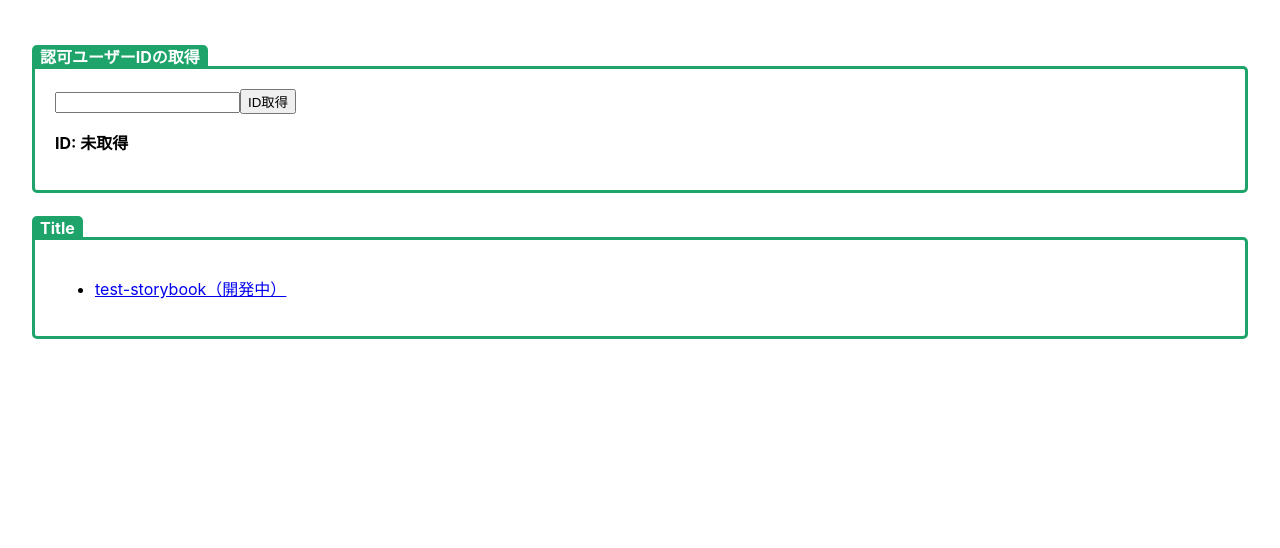
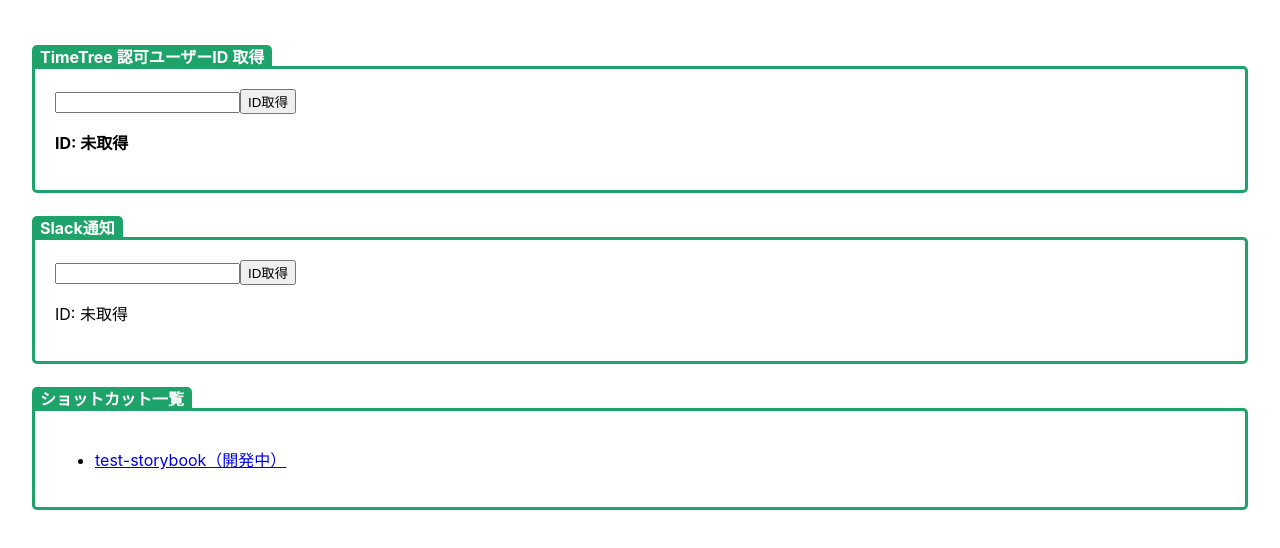
Before and after one commit to PheasantDevil/test-various-tools, a React (Create React App) app: page / in a window 1280 px wide. Shown: the top 548 px of the page. Built offline with nearby package versions, Linux system fonts and the light colour scheme.

Commit message:
chore: wip

```diff
--- a/src/App.tsx
+++ b/src/App.tsx
@@ -1,7 +1,8 @@
 import React from 'react';
 import './App.scss';
 // import ReactApp from './components/molucules/ReactApp/ReactApp';
-import IdInfo from 'components/molucules/IdInfo/IdInfo';
+import TimeTreeIdInfo from 'components/organism/TimeTree/IdInfo/IdInfo';
+import SlackNotification from 'components/organism/slack/slackNotification';
 import CommonFrame from 'components/molucules/CommonFrame/CommonFrame';
 import ShortcutList from 'components/molucules/shortcut-list/shortcut-list';
 
@@ -10,13 +11,19 @@
     <div className="App">
       {/* <ReactApp /> */}
       <CommonFrame
-        viewComponent={<IdInfo />}
-        componentName="idInfo"
-        frameTitle="認可ユーザーIDの取得"
+        viewComponent={<TimeTreeIdInfo />}
+        componentName="timetreeIdInfo"
+        frameTitle="TimeTree 認可ユーザーID 取得"
+      />
+      <CommonFrame
+        viewComponent={<SlackNotification />}
+        componentName="slackNotification"
+        frameTitle='Slack通知'
       />
       <CommonFrame
         viewComponent={<ShortcutList />}
         componentName="shortcutList"
+        frameTitle='ショットカット一覧'
       />
     </div>
   );
--- a/src/components/molucules/CommonFrame/CommonFrame.scss
+++ b/src/components/molucules/CommonFrame/CommonFrame.scss
@@ -23,7 +23,8 @@
     padding: 20px;
     font-size: 100%;
     margin-bottom: 10px;
-    &.idInfo {
+    &.timetreeIdInfo,
+    &.slackNotification {
       display: block;
     }
   }
--- /dev/null
+++ b/src/components/organism/TimeTree/IdInfo/IdInfo.scss
@@ -0,0 +1,3 @@
+.IdInfo {
+  font-weight: bold;
+}
--- /dev/null
+++ b/src/components/organism/slack/slackNotification.tsx
@@ -0,0 +1,79 @@
+import React from 'react';
+import './slackNotification.scss';
+
+interface State {
+  idInfo: string;
+  inputPersonalAccessToken: string;
+}
+class SlackNotification extends React.Component<{}, State> {
+  constructor(props: any) {
+    super(props);
+    this.state = { idInfo: '未取得', inputPersonalAccessToken: '' };
+    this.handleClick = this.handleClick.bind(this);
+  }
+  label = 'ID取得';
+  timetreeApi = process.env.REACT_APP_TIMETREE_API;
+
+  handleClick(path: string) {
+    if (!this.state.inputPersonalAccessToken) {
+      return console.log('inputValue is unset');
+    }
+    fetch(`${this.timetreeApi}/${path}`, {
+      headers: {
+        Authorization: `Bearer ${
+          this.state.inputPersonalAccessToken ??
+          process.env.REACT_APP_TIMETREE_PERSONAL_ACCESSTOKEN
+        }`,
+      },
+    })
+      .then(res => {
+        if (!res.ok) {
+          this.setState({ idInfo: `error-code: ${res.status}` });
+          throw new Error(res.statusText);
+        }
+        return res.json();
+      })
+      .then(res => {
+        console.log(res.data);
+        this.setState({ idInfo: res.data.id });
+      })
+      // this.state.inputPersonalAccessTokenが適切な値でない場合
+      .catch(error => {
+        console.error(error);
+      });
+  }
+
+  changeInput(inputValue: string) {
+    // MEMO:入力時都度登録処理が実行されるのを防ぎたい（入力後一定時間後setStateされるようにしたい）
+    // clearTimeout(timer);
+    // setTimeout(() => {
+    this.setState({ inputPersonalAccessToken: inputValue });
+    //   localStorage.setItem('test', `this is ${inputValue}!`);
+    // }, 5000);
+  }
+
+  blurInput(inputValue: string) {
+    this.setState({ inputPersonalAccessToken: inputValue });
+    localStorage.setItem('localStorage.inputValue', inputValue);
+  }
+
+  render(): React.ReactNode {
+    return (
+      <>
+        <input
+          type="text"
+          value={
+            // localStorage.getItem('localStorage.inputValue') ??
+            this.state.inputPersonalAccessToken
+          }
+          onChange={event => this.changeInput(event.target.value)}
+          onBlur={event => this.blurInput(event.target.value)}
+        />
+        <button onClick={() => this.handleClick('user')}>{this.label}</button>
+        <p className="SlackNotification">{`ID: ${this.state.idInfo}`}</p>
+      </>
+    );
+  }
+}
+
+export default SlackNotification;
```
Also changed, not shown: src/components/organism/TimeTree/IdInfo/IdInfo.tsx (renamed from src/components/molucules/IdInfo/IdInfo.tsx), src/components/organism/slack/slackNotification.scss (renamed from src/components/molucules/IdInfo/IdInfo.scss).
